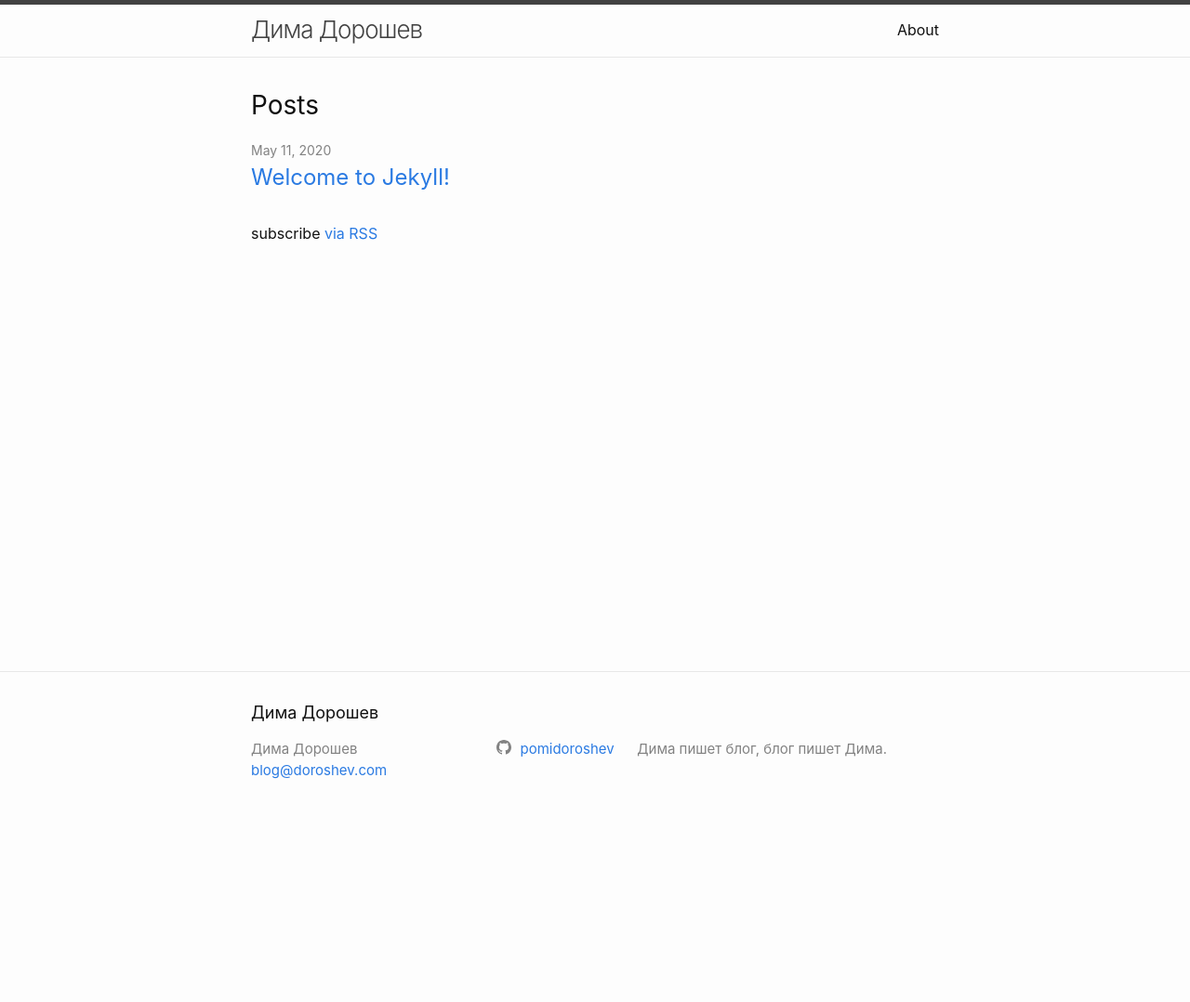
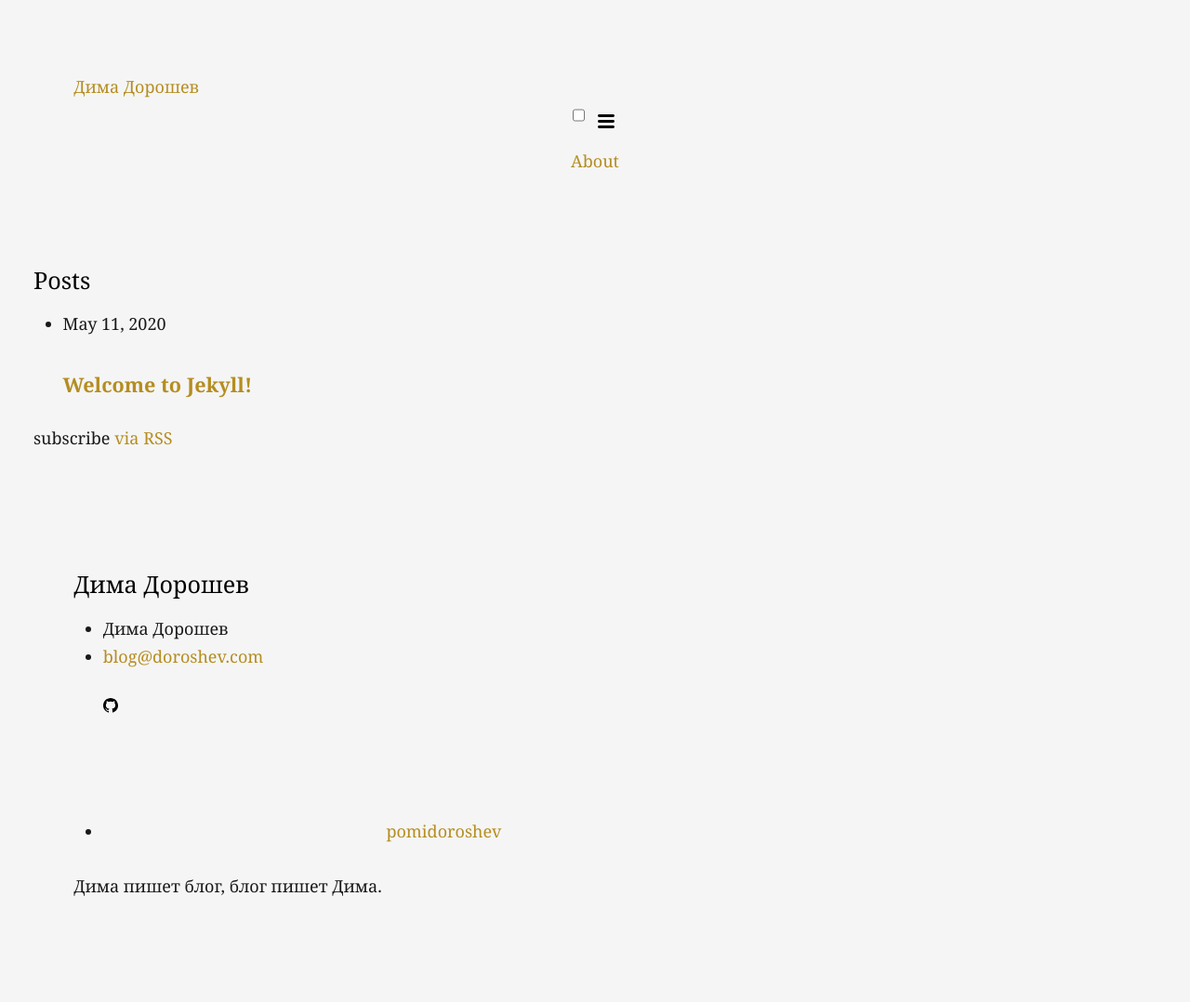
Before and after one commit to pomidoroshev/doroshev.com, a Jekyll site: the page built from index.markdown, in a window 1280 px wide. Shown: the whole page at 93% size. Built offline with Jekyll 4.4.1, drawn with Linux system fonts in a browser that asks for light colours; before the commit the page ends 900 px from its top, so only the background shows below that.

Commit message:
Add kacit

```diff
--- a/_includes/head.html
+++ b/_includes/head.html
@@ -3,6 +3,7 @@
   <meta http-equiv="X-UA-Compatible" content="IE=edge">
   <meta name="viewport" content="width=device-width, initial-scale=1">
   {%- seo -%}
+  <link rel="stylesheet" href="{{ "/assets/kacit.min.css" | relative_url }}">
   <link rel="stylesheet" href="{{ "/assets/main.css" | relative_url }}">
   {%- feed_meta -%}
   {%- if jekyll.environment == 'production' and site.google_analytics -%}
--- a/assets/main.scss
+++ /dev/null
@@ -1,5 +0,0 @@
----
-# Only the main Sass file needs front matter (the dashes are enough)
----
-
-@import "minima";
```
Also changed, not shown: assets/kacit.min.css (added).
